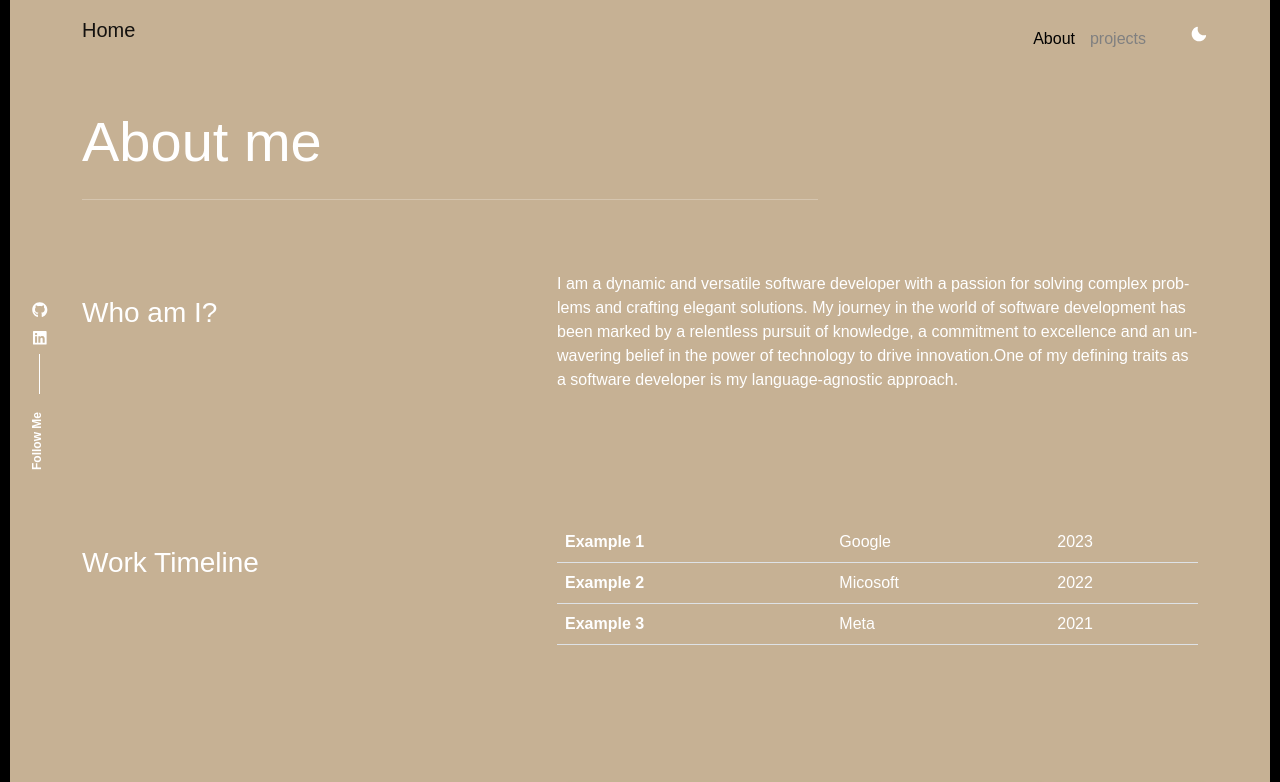
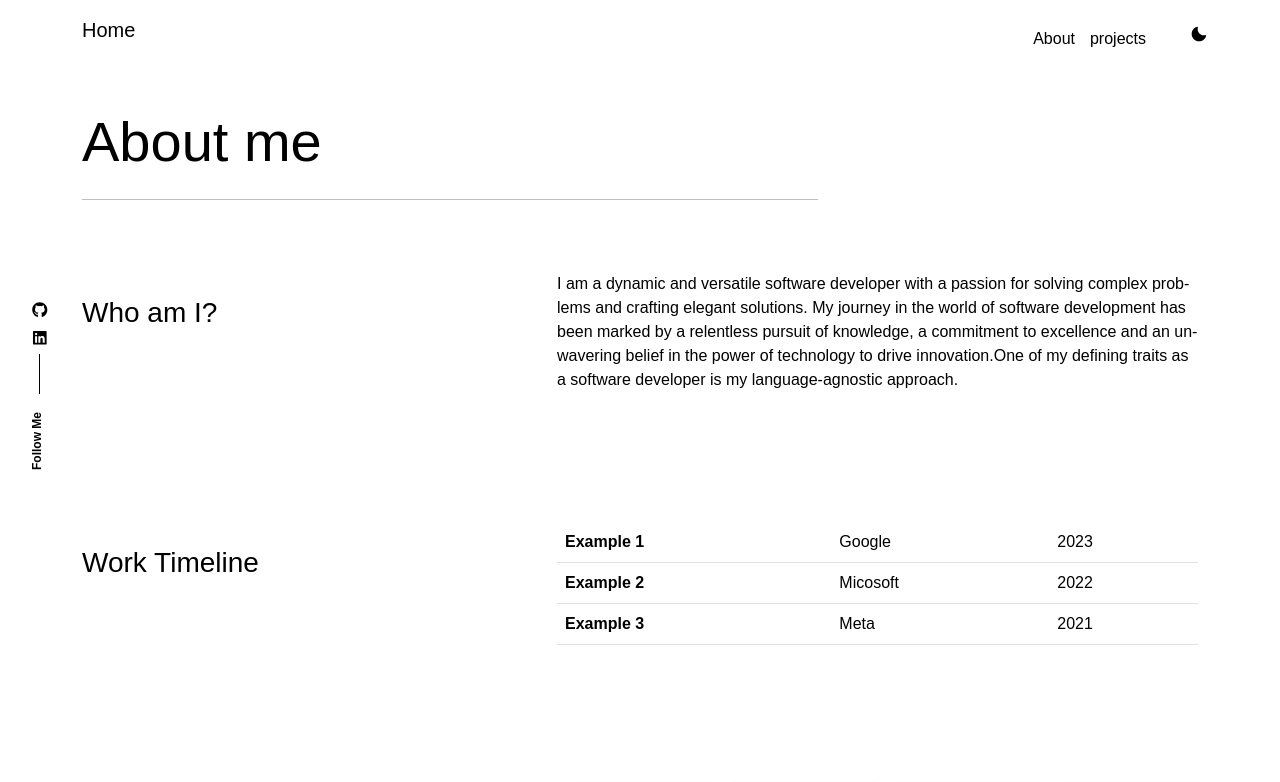
Before and after one commit to jck-bit/portfolio-webpage, a React (Create React App) app: page /about in a window 1280 px wide. Shown: the top 782 px of the page. Built offline with nearby package versions, Linux system fonts and the light colour scheme; a web font is replaced by a local one.

Commit message:
text-colors change with respect to the theme applied

```diff
--- a/src/components/navbar/Navbar.js
+++ b/src/components/navbar/Navbar.js
@@ -10,11 +10,11 @@ import { Container } from "react-bootstrap";
 
 const NavbarE = () => {
 	return (
-		<Navbar expand='lg'>
+		<Navbar expand='lg' className="navbar-color">
 			<Container>
-				<Navbar.Brand href="/home" className="mb-3">Home</Navbar.Brand>
-				<Navbar.Toggle aria-controls="basic-navbar-nav" />
-				<Navbar.Collapse id="basic-navbar-nav">
+				<Navbar.Brand href="/home" className="mb-3 navbar-color">Home</Navbar.Brand>
+				<Navbar.Toggle aria-controls="basic-navbar-nav" className="navbar-color"/>
+				<Navbar.Collapse id="basic-navbar-nav" className="navbar-color">
 				<Nav>
 					<NavMenu>
 					  <NavLink to="/about"  activeStyle>
--- a/src/components/navbar/NavbarElements.js
+++ b/src/components/navbar/NavbarElements.js
@@ -5,7 +5,8 @@ import { NavLink as Link } from "react-router-dom";
 import styled from "styled-components";
 
 export const Nav = styled.nav`
-	background: transparent;
+
+	color:var(--text-color) !important;
     margin-bottom: 10px;
 	height: 50px;
 	display: flex;
@@ -17,7 +18,6 @@ export const Nav = styled.nav`
 `;
 
 export const NavLink = styled(Link)`
-	color: #808080;
 	display: flex;
 	align-items: center;
 	justify-content: center;
@@ -34,7 +34,6 @@ export const NavLink = styled(Link)`
 
 export const Bars = styled(FaBars)`
 	display: none;
-	color: #808080;
 	@media screen and (max-width: 768px) {
 		display: block;
 		position: absolute;
--- a/src/components/themetoggle/index.js
+++ b/src/components/themetoggle/index.js
@@ -12,7 +12,7 @@ const Themetoggle = () => {
   }, [theme]);
   return (
     <div className="nav_ac" onClick={themetoggle}>
-      {theme === "dark" ? <div className="checked"><SunIcon fontSize={20}/></div> : <MoonIcon />}
+      {theme === "dark" ? <div className="checked"><SunIcon/></div> : <MoonIcon />}
     </div>
   );
 };
--- a/src/index.css
+++ b/src/index.css
@@ -1,21 +1,22 @@
 :root {
-    --bg-color: #c6b194;
+   --bg-color: #ffffff;
+    --primary-color: #ffffff;
+    --secondary-color: #000;
+    --text-color: #000;
+    --text-color-2: #000;
+    --text-color-3: rgb(204, 0, 0);
+    --overlay-color: rgb(255 255 255 / 70%);
+}
+
+[data-theme="light"] {
+
+    --bg-color: #000000;
     --primary-color: #000000;
     --secondary-color: #fff;
     --text-color: #fff;
     --text-color-2: #fff;
     --text-color-3: rgb(204, 0, 0);
     --overlay-color: rgb(12 12 12 / 63%);
-}
-
-[data-theme="light"] {
-    --bg-color: #ffffff;
-    --primary-color: #ffffff;
-    --secondary-color: #000;
-    --text-color: #000;
-    --text-color-2: #000;
-    --text-color-3: rgb(204, 0, 0);
-    --overlay-color: rgb(255 255 255 / 70%);
 }
 
 html,
@@ -91,29 +92,7 @@ code {
     padding: 0px 15px;
 }
 
-/* Themetoggle.css */
-
-.rotate {
-    transition: transform 0.5s ease-in-out;
+/* Override the text color of the Navbar */
+.navbar-color {
+    color: var(--text-color) !important;
   }
-
-  .spin {
-    animation: spin 1s linear infinite;
-  }
-
-  @keyframes spin {
-    from {
-      transform: rotate(0deg);
-    }
-    to {
-      transform: rotate(360deg);
-    }
-  }
-
-
-
-
-  .checked {
-    color: #fa0;
-    font-weight: bold;
-  }
--- a/src/pages/about/style.css
+++ b/src/pages/about/style.css
@@ -2,14 +2,17 @@
     margin-bottom: calc(3rem + 5.128vw)
 }
 
+
+
 .table td,
 .table th {
-    color: var(--text-color);
+    color: black;
 }
 
 .t_border {
     border-color: var(--text-color) !important;
 }
+
 
 .progress-title {
     font-size: 16px;
--- a/src/pages/contact/style.css
+++ b/src/pages/contact/style.css
@@ -6,6 +6,7 @@
     border-radius: 0 !important;
     border: 1px solid var(--secondary-color);
 }
+
 
 .contact__form input.form-control {
     margin-bottom: 2em;
```
